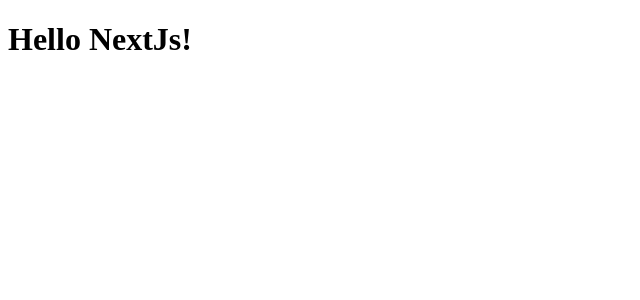
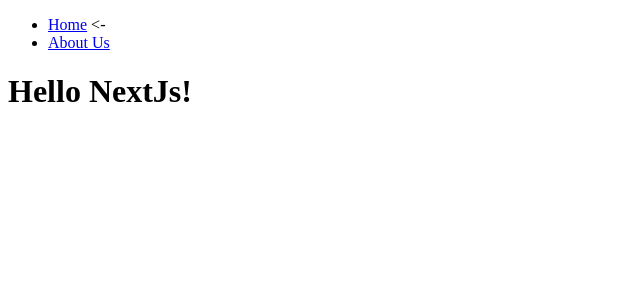
Before and after one commit to Nshellb/nomadcoders-nextjs14-manual, a Next.js app: page / in a window 1280 px wide. Shown: the top 300 px of the page, without its empty margins (0-640 px from the left). Built offline with nearby package versions, Linux system fonts and the light colour scheme.

Commit message:
[ADD] Navigation 추가

```diff
--- a/app/page.tsx
+++ b/app/page.tsx
@@ -1,3 +1,10 @@
+import Navigation from '../components/navigation';
+
 export default function Main() {
-  return <h1>Hello NextJs!</h1>;
+  return (
+    <div>
+      <Navigation />
+      <h1>Hello NextJs!</h1>
+    </div>
+  );
 }
--- /dev/null
+++ b/components/navigation.tsx
@@ -0,0 +1,21 @@
+'use client';
+import Link from 'next/link';
+import { usePathname } from 'next/navigation';
+
+export default function Navigation() {
+  const path = usePathname();
+
+  return (
+    <nav>
+      <ul>
+        <li>
+          <Link href={'/'}>Home</Link> {path === '/' ? '<-' : ''}
+        </li>
+        <li>
+          <Link href={'/about-us'}>About Us</Link>{' '}
+          {path === '/about-us' ? '<-' : ''}
+        </li>
+      </ul>
+    </nav>
+  );
+}
```
Also changed, not shown: app/about-us/page.tsx (+8 -1 lines), app/not-found.tsx (+8 -1 lines).
